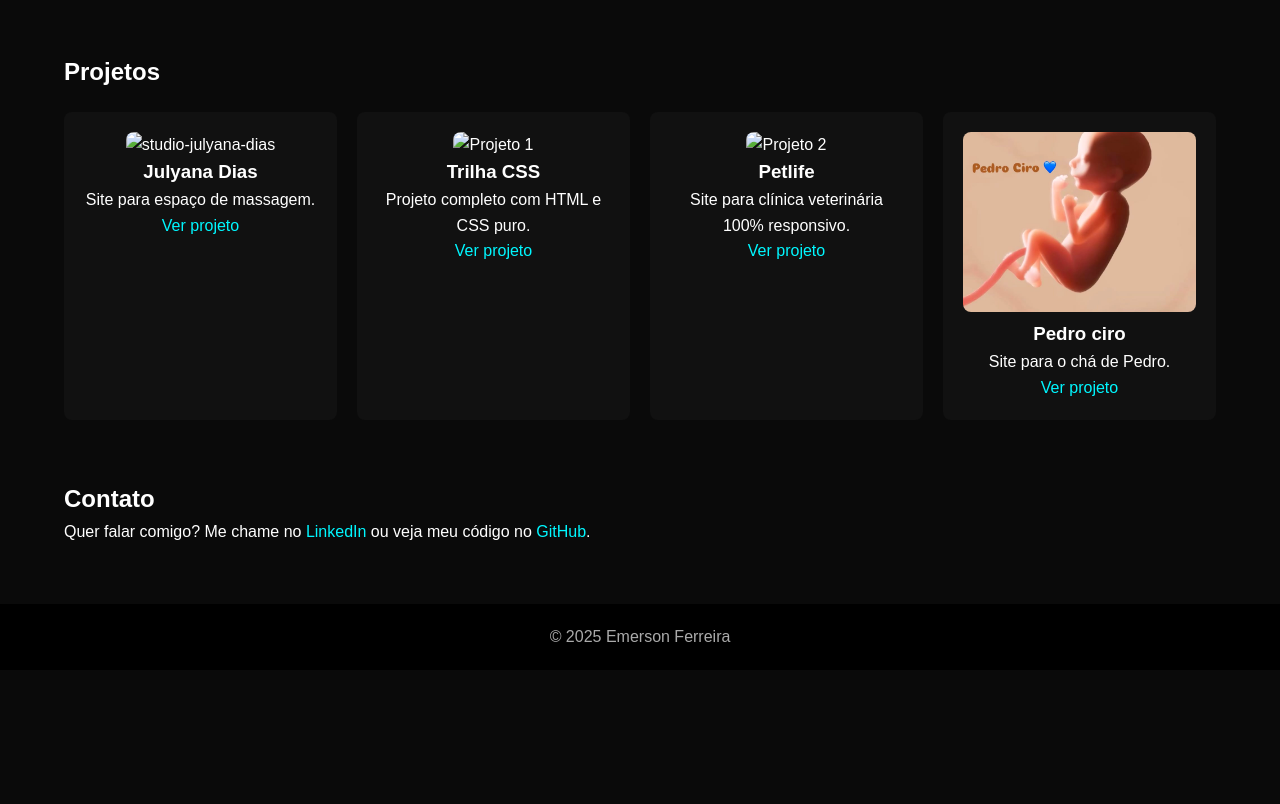
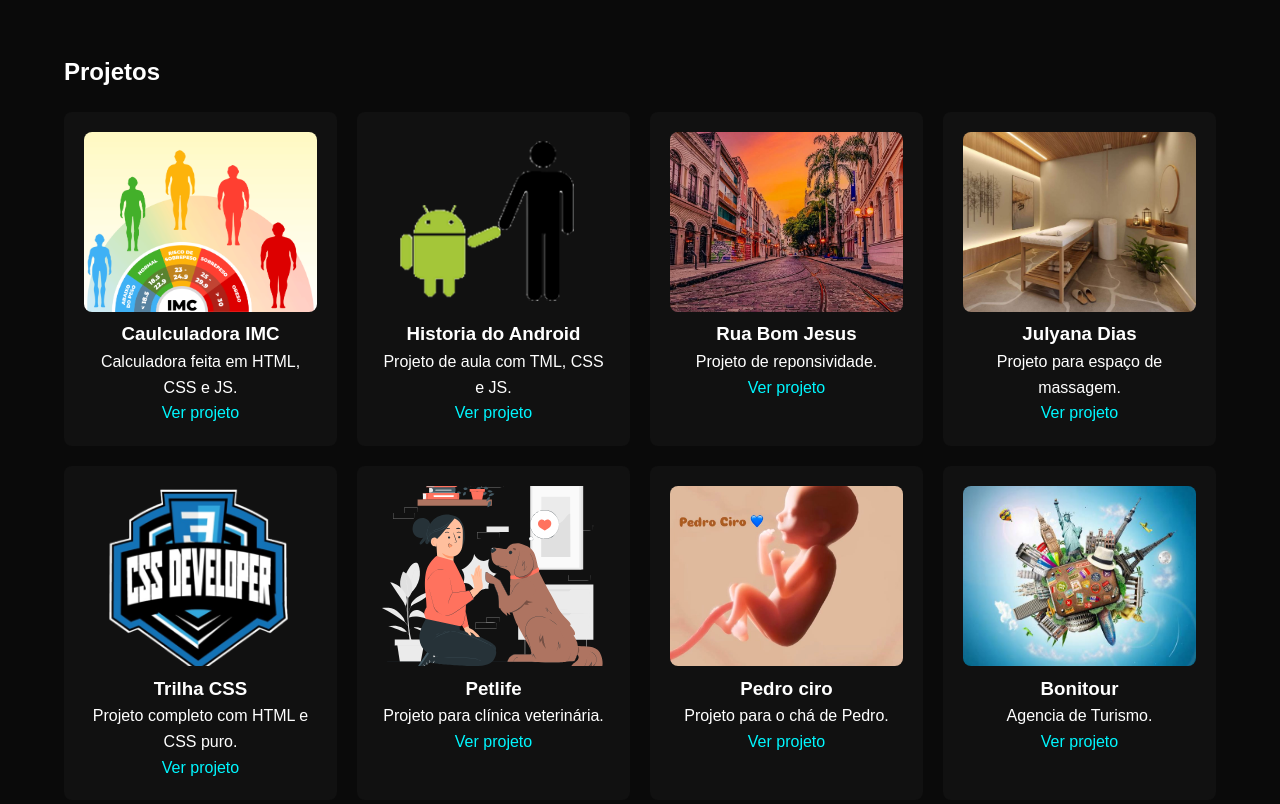
Before and after one commit to Emersonfbezerra/emersonfbezerraa, a plain HTML site: page index.html in a window 1280 px wide. Shown: the part 840-1644 px from the top of the page. Before the commit the page ends 1510 px from the top, so only its background shows below. Drawn offline with nearby package versions, Linux system fonts and the light colour scheme.

Commit message:
emersonfbezerra

```diff
--- a/index.html
+++ b/index.html
@@ -15,6 +15,7 @@
         <a href="#sobre">Sobre</a>
         <a href="#projetos">Projetos</a>
         <a href="#contato">Contato</a>
+        <a href="doc/Curriculo_Emerson.pdf">Curriculo</a>
       </nav>
     </div>
   </header>
@@ -47,31 +48,60 @@
       <div class="grid">
 
         <div class="card">
-            <img src="#" alt="studio-julyana-dias" />
+          <img src="img/imc.png" alt="imc" />
+          <h3>Caulculadora IMC</h3>
+          <p>Calculadora feita em HTML, CSS e JS.</p>
+          <a href="https://calculadora-imc-rho-bice.vercel.app/" target="_blank">Ver projeto</a>
+        </div>
+
+        <div class="card">
+          <img src="img/android.png" alt="Android" />
+          <h3>Historia do Android</h3>
+          <p>Projeto de aula com TML, CSS e JS.</p>
+          <a href="https://android-ewqn.vercel.app/" target="_blank">Ver projeto</a>
+        </div>
+
+
+        <div class="card">
+          <img src="img/bom_jesus.jpeg" alt="Rua bom jesus" />
+          <h3>Rua Bom Jesus</h3>
+          <p>Projeto de reponsividade.</p>
+          <a href="https://bom-jesus-emerson-ferreiras-projects.vercel.app/" target="_blank">Ver projeto</a>
+        </div>
+
+        <div class="card">
+            <img src="img/studio.jpg" alt="studio-julyana-dias" />
             <h3>Julyana Dias</h3>
-            <p>Site para espaço de massagem.</p>
+            <p>Projeto para espaço de massagem.</p>
             <a href="https://studio-julyana-dias.vercel.app/" target="_blank">Ver projeto</a>
           </div>
 
         <div class="card">
-          <img src="projeto1.jpg" alt="Projeto 1" />
+          <img src="img/css.png" alt="CSS" />
           <h3>Trilha CSS</h3>
           <p>Projeto completo com HTML e CSS puro.</p>
           <a href="https://trilha-css-rosy.vercel.app/" target="_blank">Ver projeto</a>
         </div>
 
         <div class="card">
-          <img src="projeto2.jpg" alt="Projeto 2" />
+          <img src="img/petlife.svg" alt="petlife" />
           <h3>Petlife</h3>
-          <p>Site para clínica veterinária 100% responsivo.</p>
+          <p>Projeto para clínica veterinária.</p>
           <a href="https://clinica-hazel.vercel.app/" target="_blank">Ver projeto</a>
         </div>
 
         <div class="card">
             <img src="img/cha de Pedro.png" alt="Chá de Pedro" />
             <h3>Pedro ciro</h3>
-            <p>Site para o chá de Pedro.</p>
+            <p>Projeto para o chá de Pedro.</p>
             <a href="https://pedrociro-emerson-ferreiras-projects.vercel.app/" target="_blank">Ver projeto</a>
+          </div>
+
+          <div class="card">
+            <img src="img/turismo.jpg" alt="BoniTour" />
+            <h3>Bonitour</h3>
+            <p>Agencia de Turismo.</p>
+            <a href="https://home-page-eight-theta.vercel.app/" target="_blank">Ver projeto</a>
           </div>
         <!-- Adicione mais projetos se quiser -->
       </div>
```
Also changed, not shown: img/android.png (added), img/bom_jesus.jpeg (added), img/css.png (added), img/imc.png (added), img/petlife.svg (added), img/studio.jpg (added), img/turismo.jpg (added), 1 other file.
